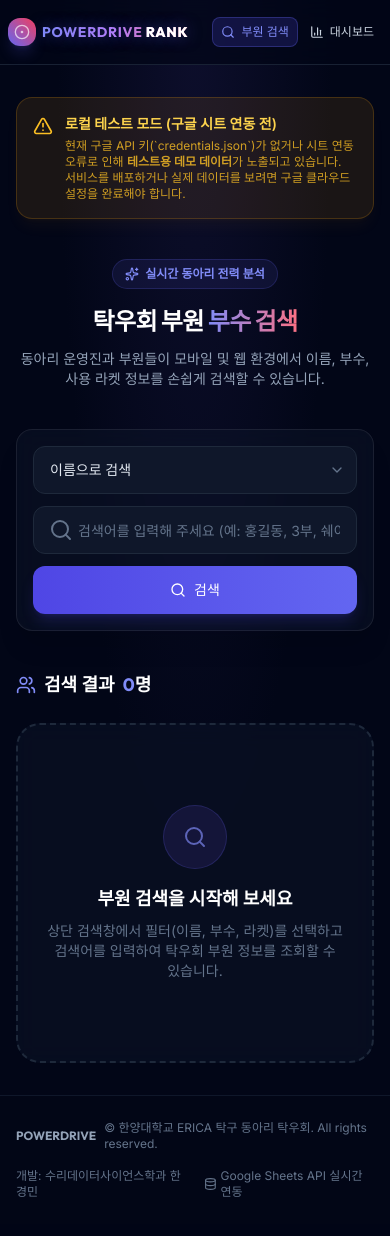
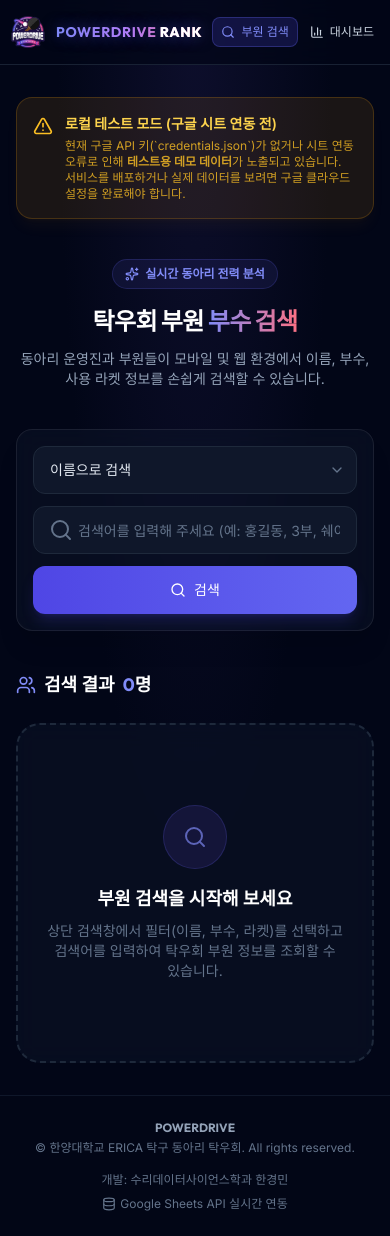
Before and after one commit to alsh02/Hanyang-University-ERICA-PingPong-Rank, a Flask app: page / in a window 390 px wide. Before the commit the page ends 1197 px from the top, so only its background shows below. Run offline with Flask 3, Linux system fonts and the light colour scheme; some libraries are stand-ins or nearby versions.

Commit message:
design: Update brand logo with transparent background & fix footer wrapping on mobile

```diff
--- a/templates/base.html
+++ b/templates/base.html
@@ -49,14 +49,12 @@
         <div class="max-w-7xl mx-auto px-2 sm:px-6 lg:px-8">
             <div class="flex items-center justify-between h-16">
                 <!-- Logo -->
-                <div class="flex items-center gap-1.5 sm:gap-2 flex-shrink-0">
-                    <div class="p-1.5 sm:p-2 bg-gradient-to-tr from-indigo-500 to-rose-500 rounded-xl shadow-lg shadow-indigo-500/20">
-                        <i data-lucide="circle-dot" class="w-4 h-4 sm:w-6 sm:h-6 text-white animate-pulse"></i>
-                    </div>
-                    <a href="/" class="text-sm sm:text-lg md:text-xl font-bold font-outfit tracking-wider bg-gradient-to-r from-indigo-400 via-purple-400 to-rose-400 bg-clip-text text-transparent text-glow">
+                <a href="/" class="flex items-center gap-2 flex-shrink-0 group">
+                    <img src="{{ url_for('static', filename='logo.png') }}" alt="POWERDRIVE Logo" class="h-10 w-10 sm:h-12 sm:w-12 transition-transform duration-300 group-hover:scale-105">
+                    <span class="text-sm sm:text-lg md:text-xl font-bold font-outfit tracking-wider bg-gradient-to-r from-indigo-400 via-purple-400 to-rose-400 bg-clip-text text-transparent text-glow">
                         POWERDRIVE <span class="text-white font-extrabold">RANK</span>
-                    </a>
-                </div>
+                    </span>
+                </a>
 
                 <!-- Navigation Tabs -->
                 <nav class="flex items-center gap-1 sm:gap-2">
@@ -80,14 +78,14 @@
 
     <!-- Footer -->
     <footer class="w-full border-t border-slate-900 bg-slate-950/50 py-6">
-        <div class="max-w-7xl mx-auto px-4 sm:px-6 lg:px-8 flex flex-col sm:flex-row items-center justify-between gap-4 text-xs text-slate-500">
-            <div class="flex items-center gap-2">
+        <div class="max-w-7xl mx-auto px-4 sm:px-6 lg:px-8 flex flex-col md:flex-row items-center justify-between gap-4 text-xs text-slate-500 text-center md:text-left">
+            <div class="flex flex-col sm:flex-row items-center gap-1 sm:gap-2">
                 <span class="font-bold text-slate-400 font-outfit">POWERDRIVE</span>
-                <span>© 한양대학교 ERICA 탁구 동아리 탁우회. All rights reserved.</span>
+                <span class="break-keep">© 한양대학교 ERICA 탁구 동아리 탁우회. All rights reserved.</span>
             </div>
-            <div class="flex items-center gap-4">
-                <span>개발: 수리데이터사이언스학과 한경민</span>
-                <span class="flex items-center gap-1"><i data-lucide="database" class="w-3.5 h-3.5"></i> Google Sheets API 실시간 연동</span>
+            <div class="flex flex-col sm:flex-row items-center gap-2 sm:gap-4 text-center sm:text-right">
+                <span class="break-keep">개발: 수리데이터사이언스학과 한경민</span>
+                <span class="flex items-center gap-1 break-keep"><i data-lucide="database" class="w-3.5 h-3.5 flex-shrink-0"></i> Google Sheets API 실시간 연동</span>
             </div>
         </div>
     </footer>
```
Also changed, not shown: static/logo.png (added).
